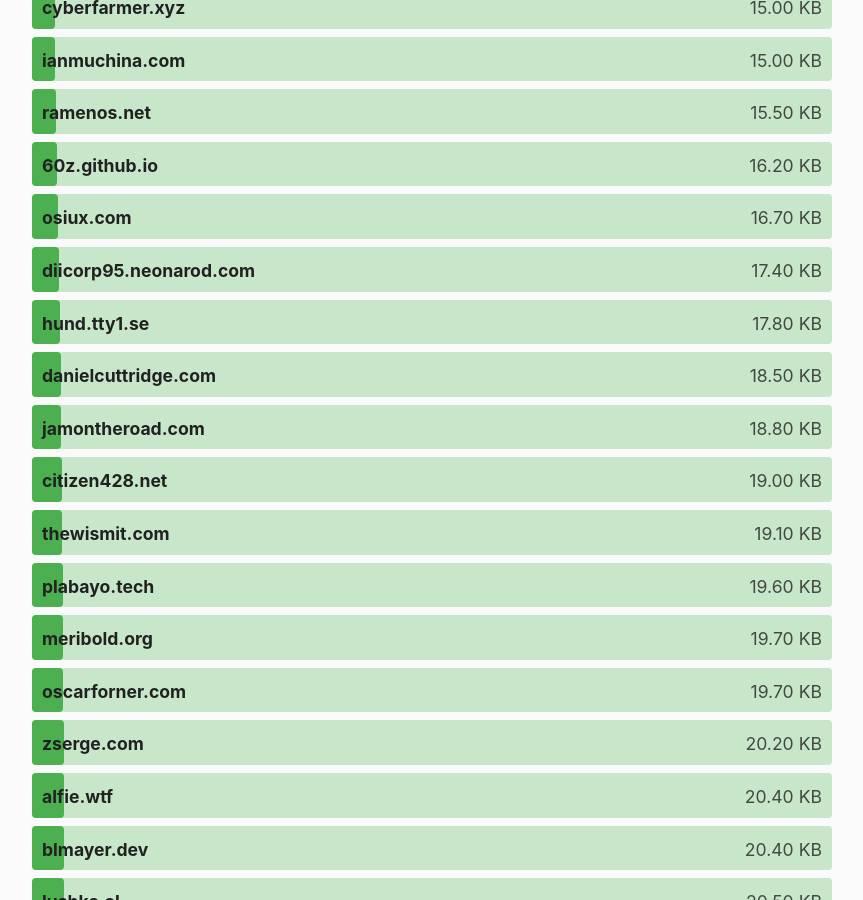
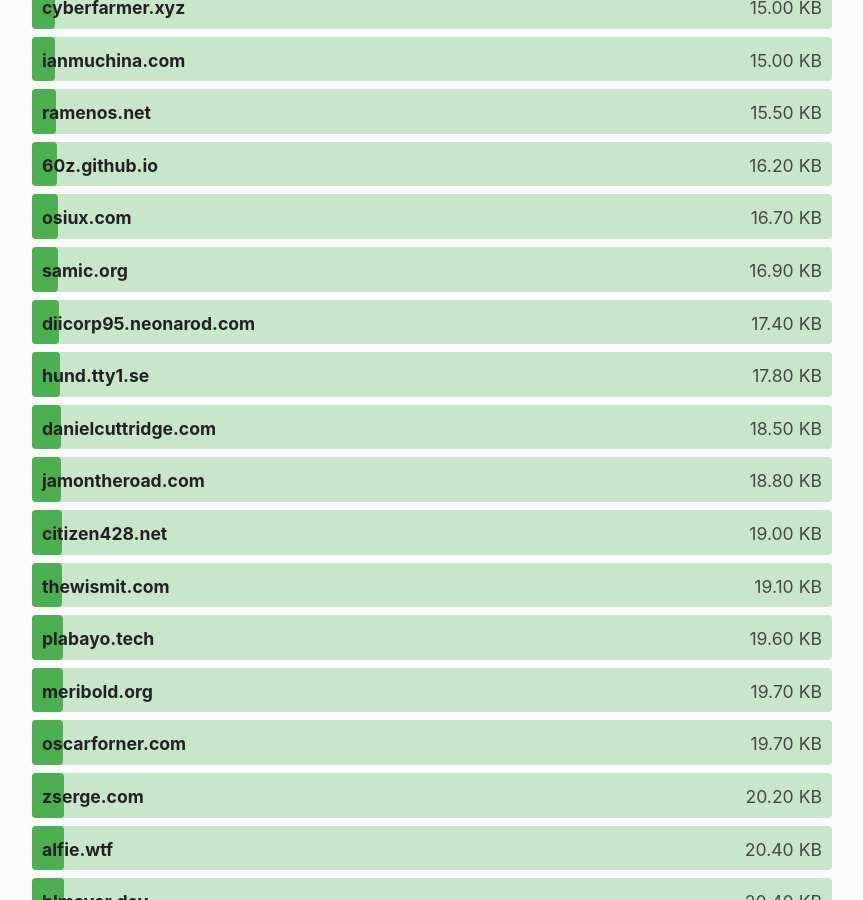
Before and after one commit to kevquirk/512kb.club, a Jekyll site: the page built from index.md, in a window 1280 px wide and 900 px high, scrolled down 5796 px. Shown: the whole window, without its empty margins (208-1071 px from the left). Built offline with Jekyll 4.4.1, drawn with Linux system fonts in a browser that asks for light colours.

Commit message:
Update sites.yml
https://gtmetrix.com/reports/samic.org/lTjTtgiH/

```diff
--- a/_data/sites.yml
+++ b/_data/sites.yml
@@ -1713,6 +1713,11 @@
   size: 89.9
   last_checked: 2021-12-06
 
+- domain: samic.org
+  url: https://samic.org/
+  size: 16.9
+  last_checked: 2022-04-15
+
 - domain: sam.pavot.ca
   url: https://sam.pavot.ca
   size: 77.6
```
